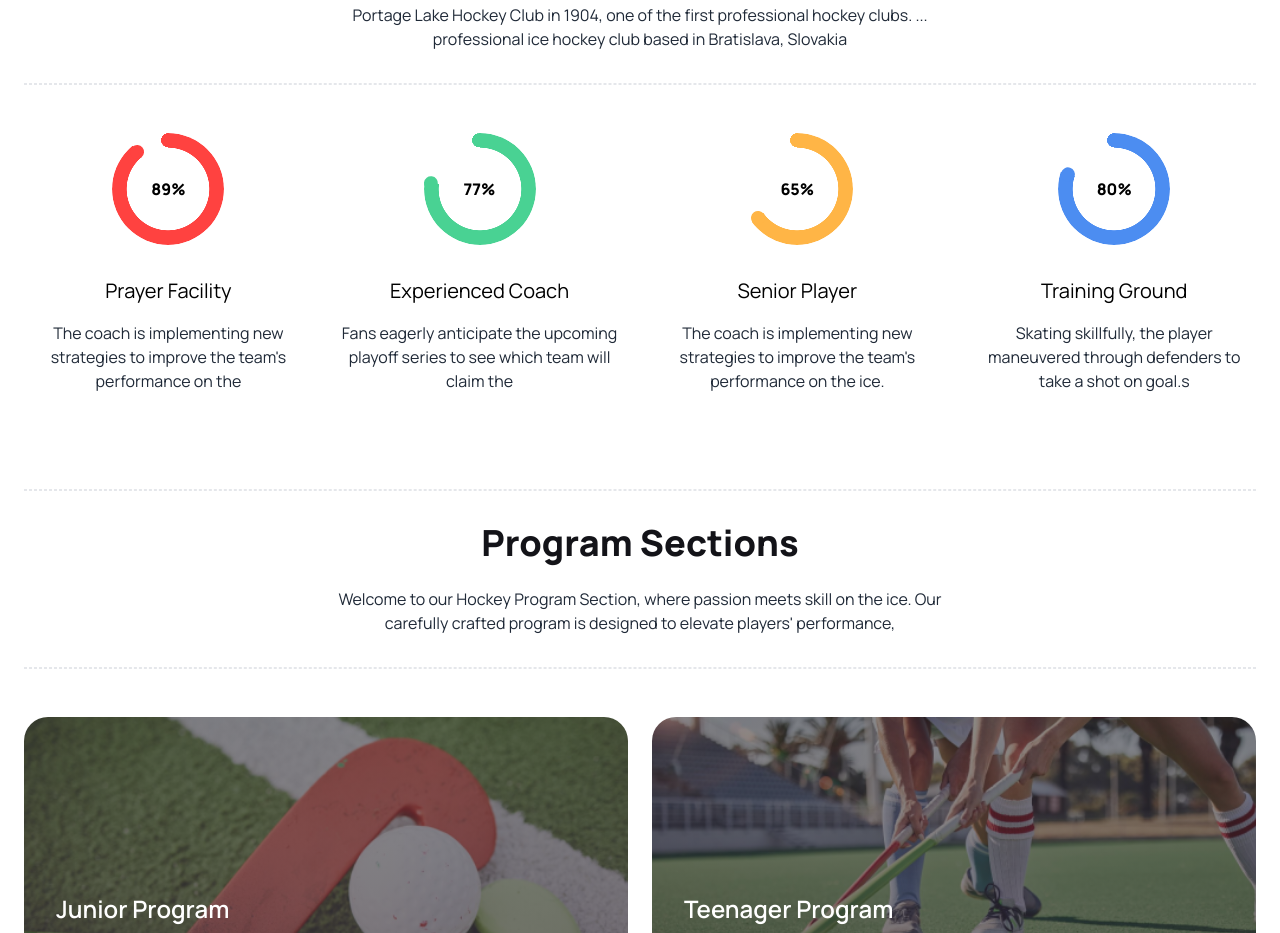
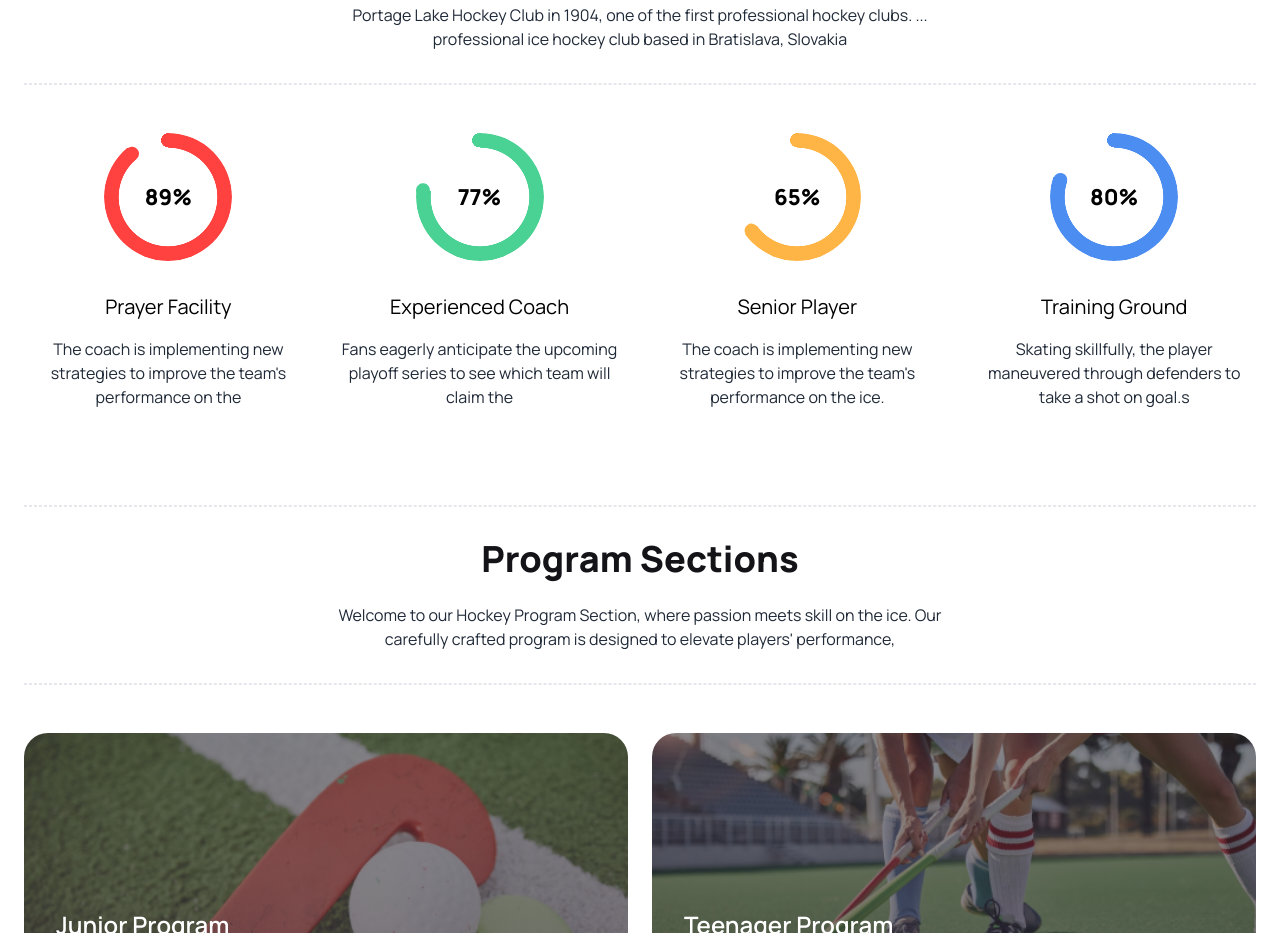
Before and after one commit to developerasad9005/my-3rd-assignment, a plain HTML site: page index.html in a window 1280 px wide. Shown: the part 1007-1940 px from the top of the page. Drawn offline with nearby package versions, Linux system fonts and the light colour scheme.

Commit message:
final code push and waitting for assignment result

```diff
--- a/index.html
+++ b/index.html
@@ -144,8 +144,8 @@
             <section class="flex flex-col lg:flex-row gap-6">
                 <div class="flex text-center flex-col gap-8 justify-center items-center">
                     <div class="radial-progress text-main-color border-[#ddd]"
-                        style="--value:89; --size:7rem; --thickness: 0.9rem;" role="progressbar">
-                        <p class="text-black font-extrabold">89%</p>
+                        style="--value:89; --size:8rem; --thickness: 0.9rem;" role="progressbar">
+                        <p class="text-black font-extrabold text-[22px]">89%</p>
                     </div>
 
                     <div>
@@ -156,8 +156,8 @@
                 </div>
                 <div class="flex text-center flex-col gap-8 justify-center items-center">
                     <div class="radial-progress text-[#49D293] border-[#ddd]"
-                        style="--value:77; --size:7rem; --thickness: 0.9rem;" role="progressbar">
-                        <p class="text-black font-extrabold">77%</p>
+                        style="--value:77; --size:8rem; --thickness: 0.9rem;" role="progressbar">
+                        <p class="text-black font-extrabold text-[22px]">77%</p>
                     </div>
 
                     <div>
@@ -168,8 +168,8 @@
                 </div>
                 <div class="flex text-center flex-col gap-8 justify-center items-center">
                     <div class="radial-progress text-[#FFB546] border-[#ddd]"
-                        style="--value:65; --size:7rem; --thickness: 0.9rem;" role="progressbar">
-                        <p class="text-black font-extrabold">65%</p>
+                        style="--value:65; --size:8rem; --thickness: 0.9rem;" role="progressbar">
+                        <p class="text-black font-extrabold text-[22px]">65%</p>
                     </div>
 
                     <div>
@@ -180,8 +180,8 @@
                 </div>
                 <div class="flex text-center flex-col gap-8 justify-center items-center">
                     <div class="radial-progress text-[#4C8DF1] border-[#ddd]"
-                        style="--value:80; --size:7rem; --thickness: 0.9rem;" role="progressbar">
-                        <p class="text-black font-extrabold">80%</p>
+                        style="--value:80; --size:8rem; --thickness: 0.9rem;" role="progressbar">
+                        <p class="text-black font-extrabold text-[22px]">80%</p>
                     </div>
 
                     <div>
@@ -204,7 +204,7 @@
             <div class="border border-[rgba(19, 19, 24, 0.20)] border-dashed mt-6 lg:mt-8 mb-12"></div>
             <section class="grid grid-cols-1 lg:grid-cols-2 mx-auto gap-6">
                 <div style="width: 100%; background: linear-gradient(rgba(37, 38, 46, 0.52), rgba(66, 53, 63, 0.73)), url('Images/2.png'); background-repeat: no-repeat; background-size: cover;"
-                    class="bg-center bg-cover lg:pt-24 h-[400px] rounded-3xl lg:w-[573px]">
+                    class="bg-center bg-cover lg:pt-24 lg:h-[400px] h-[300px] rounded-3xl lg:w-[573px]">
                     <div class="card-body pt-20">
                         <h2 class="mb-4 card-title text-2xl text-white">Junior Program</h2>
                         <p class="mb-6 text-base text-white">Hockey is a term used to denote a family of various types
@@ -215,7 +215,7 @@
                     </div>
                 </div>
                 <div style="background: linear-gradient(rgba(37, 38, 46, 0.52), rgba(66, 53, 63, 0.73)), url('Images/3.png'); background-repeat: no-repeat;background-size: cover; width: 100%;"
-                    class="bg-center bg-cover lg:pt-24 h-[400px] rounded-3xl lg:w-[573px]">
+                    class="bg-center bg-cover lg:pt-24 lg:h-[400px] h-[300px] rounded-3xl lg:w-[573px]">
                     <div class="card-body pt-20">
                         <h2 class="mb-4 card-title text-2xl text-white">Teenager Program</h2>
                         <p class="mb-6 text-base text-white">Hockey is a term used to denote a family of various types
@@ -226,7 +226,7 @@
                     </div>
                 </div>
                 <div style="background: linear-gradient(rgba(37, 38, 46, 0.52), rgba(66, 53, 63, 0.73)), url('Images/4.png'); background-repeat: no-repeat; width: 100%; background-size: cover; border-radius: 24px;"
-                    class="bg-cover lg:pt-48 rounded-xl lg:col-span-2 lg:h-[600px] mt-0">
+                    class="bg-cover lg:pt-48 rounded-xl lg:col-span-2 lg:h-[570px] mt-0">
                     <div class="card-body lg:pt-40">
                         <h2 class="mb-4 card-title text-2xl text-white">Professional Program</h2>
                         <p class="mb-6 text-base text-white lg:w-[600px]">Hockey is a term used to denote a family of
@@ -1051,7 +1051,7 @@
 
                                   <label class="form-control w-full col-span-2">
                                     <span class="label-text text-[20px] text-black my-4 ml-[5px]">Message</span>
-                                    <textarea class="textarea textarea-bordered lg:h-[480px] h-[100px] w-full bg-[#13131808] p-4 text-base outline-none border-0 rounded-xl" placeholder="Write your message"></textarea>
+                                    <textarea class="textarea textarea-bordered lg:h-[370px] h-[100px] w-full bg-[#13131808] p-4 text-base outline-none border-0 rounded-xl" placeholder="Write your message"></textarea>
                                   </label>
                                   <button class="btn bg-main-color text-[20px] text-white py-[15px] outline-none border-0 col-span-2 mt-[20px] w-full">Send Message</button>
                             </div>
```
